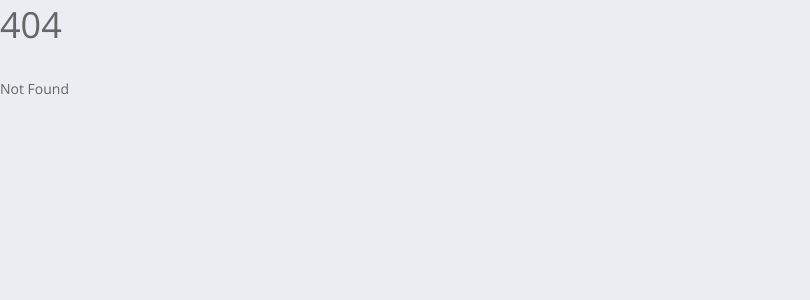
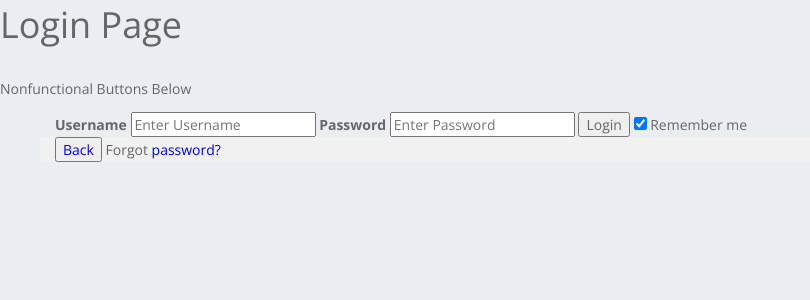
Before and after one commit to TeamScrummers/CampusRide, a SvelteKit app: page /login in a window 1280 px wide. Before the commit this address had no page. Shown: the top 300 px of the page, without its empty margins (0-810 px from the left). Built offline with nearby package versions, Linux system fonts and the light colour scheme.

Commit message:
Added Blank Pages For Dev

```diff
--- a/src/routes/_MiniScroller.svelte
+++ /dev/null
@@ -1 +0,0 @@
-<h2>hello</h2>
--- /dev/null
+++ b/src/routes/auth/+page.svelte
@@ -0,0 +1,2 @@
+<h1>User Auth Page</h1>
+<a href="/">Back</a>
--- /dev/null
+++ b/src/routes/login/+page.svelte
@@ -0,0 +1,21 @@
+<h1>Login Page</h1>
+<p>Nonfunctional Buttons Below</p>
+<form action="action_page.php" method="post">
+    <div class="container">
+      <label for="uname"><b>Username</b></label>
+      <input type="text" placeholder="Enter Username" name="uname" required>
+
+      <label for="psw"><b>Password</b></label>
+      <input type="password" placeholder="Enter Password" name="psw" required>
+
+      <button type="submit">Login</button>
+      <label>
+        <input type="checkbox" checked="checked" name="remember"> Remember me
+      </label>
+    </div>
+
+    <div class="container" style="background-color:#f1f1f1">
+      <button type="button" class="cancelbtn"><a href="/">Back</a></button>
+      <span class="psw">Forgot <a href="/">password?</a></span>
+    </div>
+  </form>
--- /dev/null
+++ b/src/routes/map/_MiniScroller.svelte
@@ -0,0 +1 @@
+<h2>hello i am a mini scroller</h2>
--- /dev/null
+++ b/src/routes/matched/+page.svelte
@@ -0,0 +1,2 @@
+<h1>Match Found Page</h1>
+<a href="/">Back</a>
```
Also changed, not shown: src/routes/+page.svelte (+5 -69 lines), src/routes/map/+page.svelte (added, +83 -0 lines), src/routes/map/_Earthquakes.svelte (renamed from src/routes/_Earthquakes.svelte), 1 other file (tests, documents, lock files or other folders).
